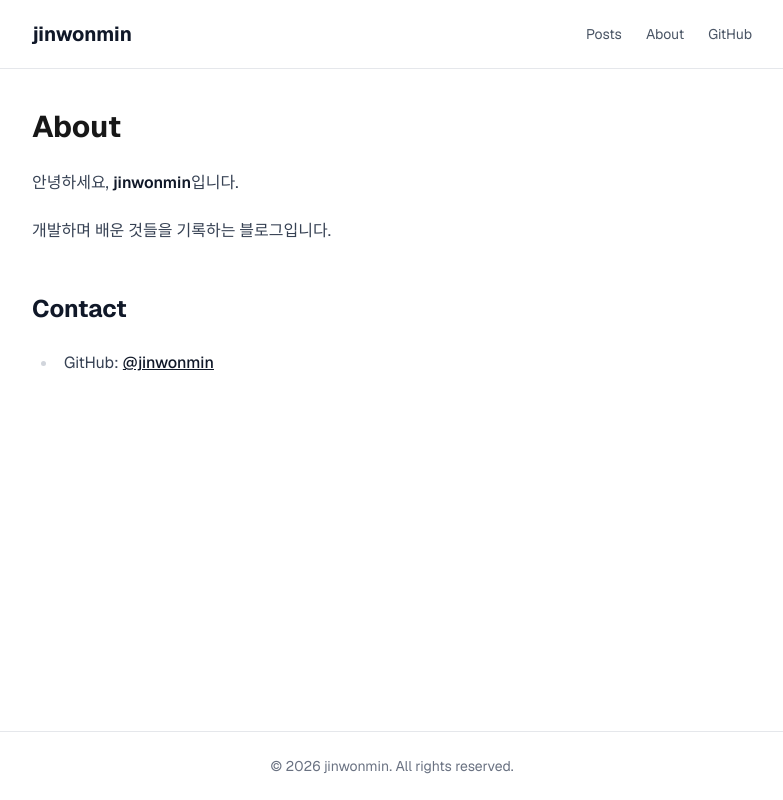
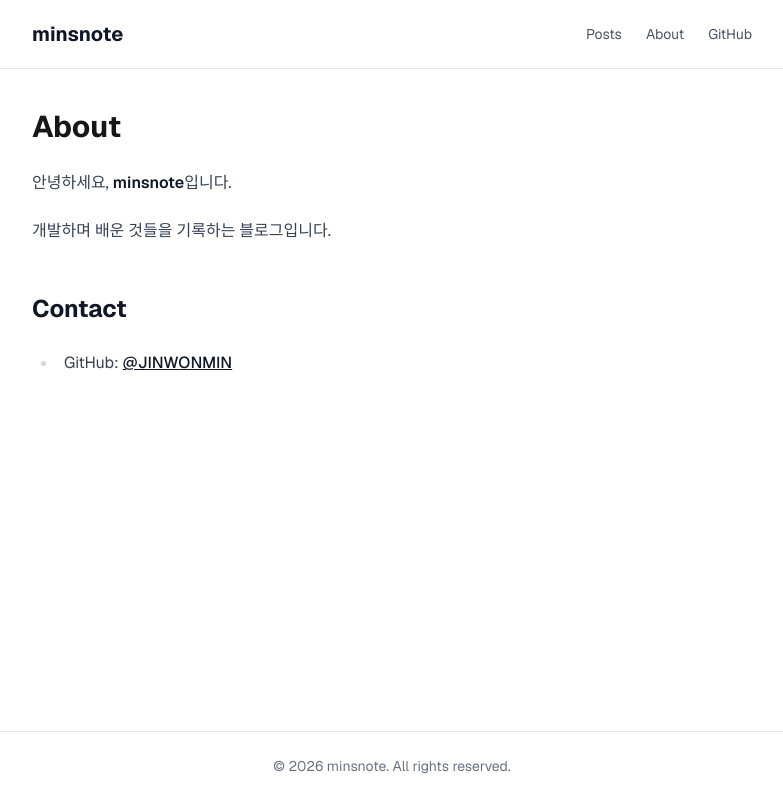
Before and after one commit to JINWONMIN/minsnote.github.io, a Next.js app: page /about in a window 1280 px wide. Shown: the whole page, without its empty margins (248-1031 px from the left). Built offline with nearby package versions, Linux system fonts and the light colour scheme.

Commit message:
Rename blog to minsnote and connect to new repository

```diff
--- a/src/app/about/page.tsx
+++ b/src/app/about/page.tsx
@@ -10,7 +10,7 @@ export default function AboutPage() {
       <h1 className="text-3xl font-bold mb-6">About</h1>
       <div className="prose prose-gray dark:prose-invert max-w-none">
         <p>
-          안녕하세요, <strong>jinwonmin</strong>입니다.
+          안녕하세요, <strong>minsnote</strong>입니다.
         </p>
         <p>개발하며 배운 것들을 기록하는 블로그입니다.</p>
         <h2>Contact</h2>
@@ -18,11 +18,11 @@ export default function AboutPage() {
           <li>
             GitHub:{" "}
             <a
-              href="https://github.com/jinwonmin"
+              href="https://github.com/JINWONMIN"
               target="_blank"
               rel="noopener noreferrer"
             >
-              @jinwonmin
+              @JINWONMIN
             </a>
           </li>
         </ul>
--- a/src/app/layout.tsx
+++ b/src/app/layout.tsx
@@ -16,10 +16,10 @@ const geistMono = Geist_Mono({
 
 export const metadata: Metadata = {
   title: {
-    default: "jinwonmin blog",
-    template: "%s | jinwonmin blog",
+    default: "minsnote blog",
+    template: "%s | minsnote blog",
   },
-  description: "개발 블로그 by jinwonmin",
+  description: "개발 블로그 by minsnote",
 };
 
 export default function RootLayout({
--- a/src/components/Footer.tsx
+++ b/src/components/Footer.tsx
@@ -2,7 +2,7 @@ export default function Footer() {
   return (
     <footer className="border-t border-gray-200 dark:border-gray-800 mt-auto">
       <div className="max-w-3xl mx-auto px-6 py-6 text-center text-sm text-gray-500 dark:text-gray-400">
-        &copy; {new Date().getFullYear()} jinwonmin. All rights reserved.
+        &copy; {new Date().getFullYear()} minsnote. All rights reserved.
       </div>
     </footer>
   );
--- a/src/components/Header.tsx
+++ b/src/components/Header.tsx
@@ -8,7 +8,7 @@ export default function Header() {
           href="/"
           className="text-xl font-bold text-gray-900 dark:text-gray-100 hover:text-gray-600 dark:hover:text-gray-300 transition-colors"
         >
-          jinwonmin
+          minsnote
         </Link>
         <nav className="flex gap-6 text-sm">
           <Link
@@ -24,7 +24,7 @@ export default function Header() {
             About
           </Link>
           <a
-            href="https://github.com/jinwonmin"
+            href="https://github.com/JINWONMIN"
             target="_blank"
             rel="noopener noreferrer"
             className="text-gray-600 dark:text-gray-400 hover:text-gray-900 dark:hover:text-gray-100 transition-colors"
```
